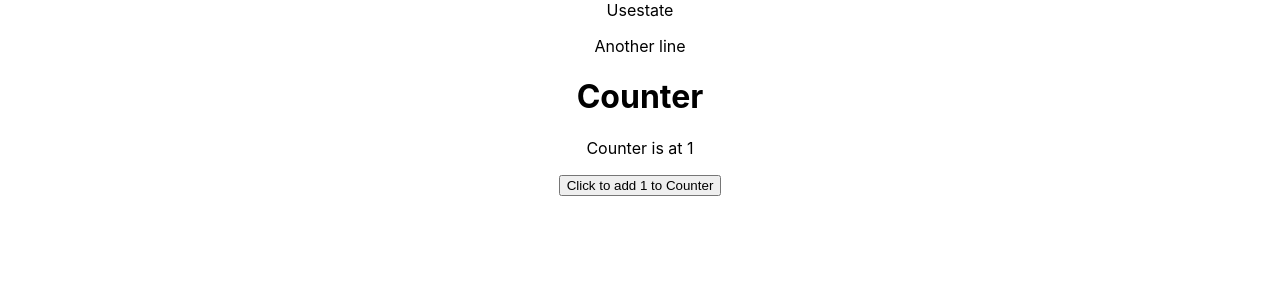
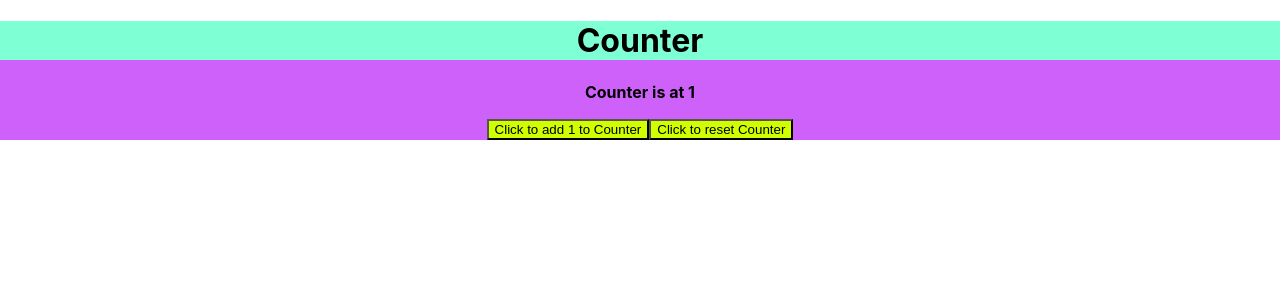
Before and after one commit to NoaAvshalom/usestate1, a React (Create React App) app: page / in a window 1280 px wide. Shown: the top 300 px of the page. Built offline with nearby package versions, Linux system fonts and the light colour scheme.

Commit message:
Added useState1

```diff
--- a/src/App.css
+++ b/src/App.css
@@ -1,38 +1,20 @@
 .App {
   text-align: center;
+  background-color: #cf61fb;
 }
 
-.App-logo {
-  height: 40vmin;
-  pointer-events: none;
+button {
+  background-color:rgb(208, 255, 0);
+
 }
 
-@media (prefers-reduced-motion: no-preference) {
-  .App-logo {
-    animation: App-logo-spin infinite 20s linear;
-  }
+
+h1 {
+  background-color:aquamarine;
+  font-weight: bold;
+
 }
 
-.App-header {
-  background-color: #282c34;
-  min-height: 100vh;
-  display: flex;
-  flex-direction: column;
-  align-items: center;
-  justify-content: center;
-  font-size: calc(10px + 2vmin);
-  color: white;
+p {
+  font-weight: bold;
 }
-
-.App-link {
-  color: #61dafb;
-}
-
-@keyframes App-logo-spin {
-  from {
-    transform: rotate(0deg);
-  }
-  to {
-    transform: rotate(360deg);
-  }
-}
--- a/src/App.js
+++ b/src/App.js
@@ -5,8 +5,7 @@ import Counter from './Counter';
 function App() {
   return (
     <div className="App">
-     Usestate
-     <p> Another line</p>
+
      <Counter/>
     </div>
   );
--- a/src/Counter.js
+++ b/src/Counter.js
@@ -10,11 +10,22 @@ function Counter() {
         )
         console.log(count);
     }
+
+    function incr1(){
+        setCount(
+            function(oldcount1){
+                return 0
+            }
+        )
+        console.log(count)
+    }
+
     return (
       <div >
       <h1>Counter</h1>
       <p>Counter is at {count}</p>
       <button onClick={incr}> Click to add 1 to Counter</button>
+      <button onClick={incr1}> Click to reset Counter</button>
       </div>
     );
   }
```
